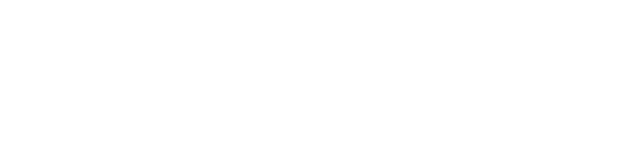
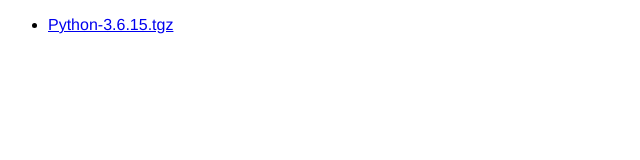
Before and after one commit to eliteraspberries/pkgsrc-distfiles, a plain HTML site: page index.html in a window 1280 px wide. Shown: the whole page, without its empty margins (0-640 px from the left). Drawn offline with Linux system fonts and the light colour scheme.

Commit message:
Python-3.6.15.tgz

```diff
--- a/index.html
+++ b/index.html
@@ -15,6 +15,7 @@
     </head>
     <body>
         <ul>
+<li><a href="https://eliteraspberries.github.io/pkgsrc-distfiles/Python-3.6.15.tgz">Python-3.6.15.tgz</a></li>
 </ul>
 
     </body>
```
Also changed, not shown: 1 other file.
